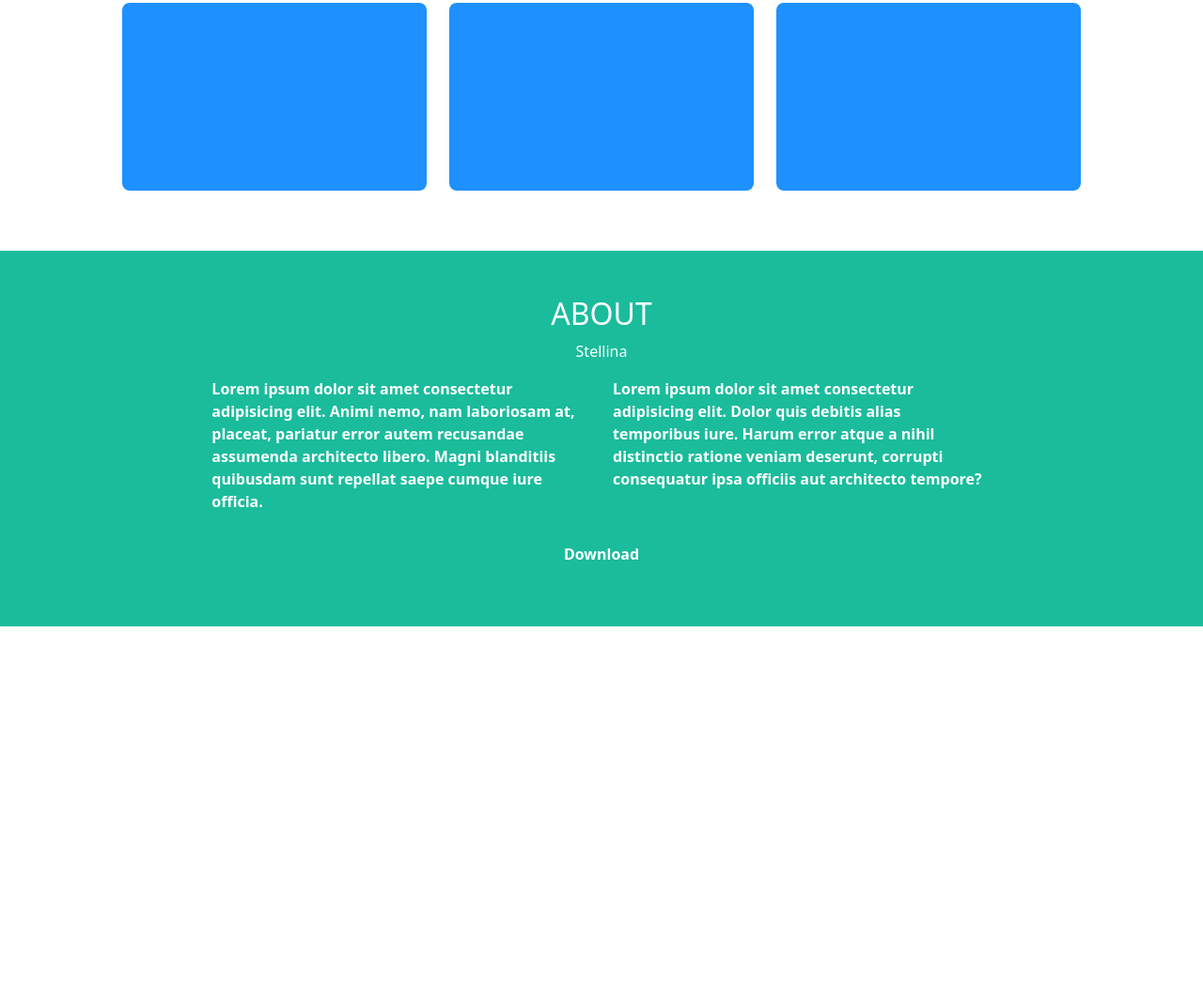
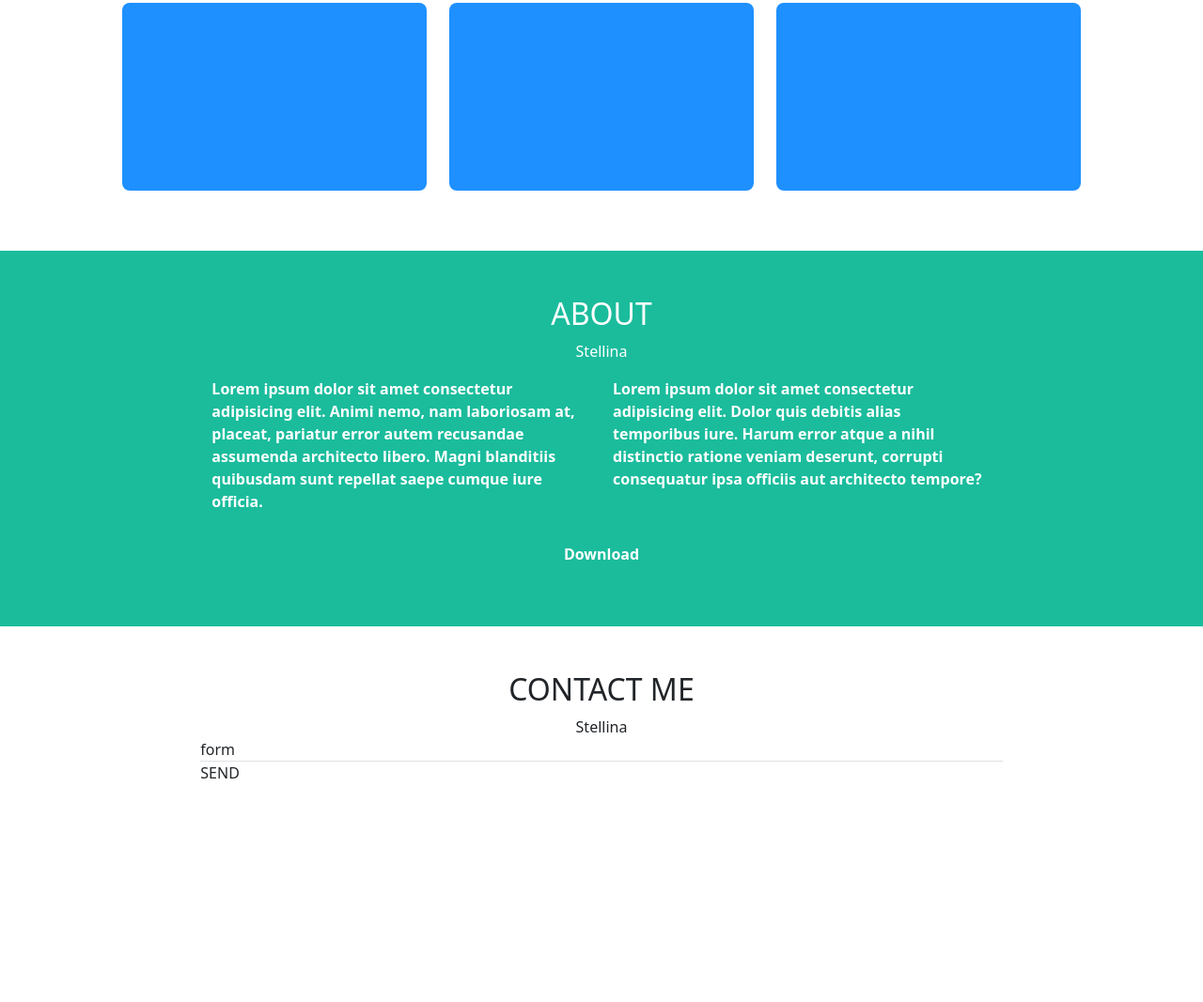
Before and after one commit to AndreaMinelli/html-css-bootstrap-freelancer, a plain HTML site: page index.html in a window 1280 px wide. Shown: the part 863-1930 px from the top of the page at 94% size. Before the commit the page ends 1530 px from the top, so only its background shows below. Drawn offline with nearby package versions, Linux system fonts and the light colour scheme.

Commit message:
Completata section form

```diff
--- a/index.html
+++ b/index.html
@@ -70,14 +70,14 @@
             </div>
             <!-- Paragrafi Descrizione Bootstrap -->
             <div class="row justify-content-center fw-semibold">
-                <div class="col-8 col-md-4 mt-3 mx-md-0">
+                <div class="col-8 col-md-4 mt-3">
                     <p>
                         Lorem ipsum dolor sit amet consectetur adipisicing elit. Animi nemo, nam
                         laboriosam at, placeat, pariatur error autem recusandae assumenda architecto libero. Magni
                         blanditiis quibusdam sunt repellat saepe cumque iure officia.
                     </p>
                 </div>
-                <div class="col-8 col-md-4 mt-3 mx-md-0">
+                <div class="col-8 col-md-4 mt-3">
                     <p>
                         Lorem ipsum dolor sit amet consectetur adipisicing elit. Dolor quis
                         debitis alias temporibus iure. Harum error atque a nihil distinctio ratione veniam deserunt,
@@ -89,6 +89,26 @@
                 </div>
             </div>
         </section>
+        <section id="form" class="container-fluid py-5">
+            <!-- Titolo sezione -->
+            <div class="row text-center">
+                <div class="col-12">
+                    <h2>CONTACT ME</h2>
+                </div>
+                <div class="col-12">
+                    Stellina
+                </div>
+            </div>
+            <!-- Form -->
+            <div class="row justify-content-center">
+                <div class="col-8 border-bottom px-0">
+                    form
+                </div>
+                <div class="col-8 px-0">
+                    SEND
+                </div>
+            </div>
+        </section>
     </main>
 </body>
 
```
